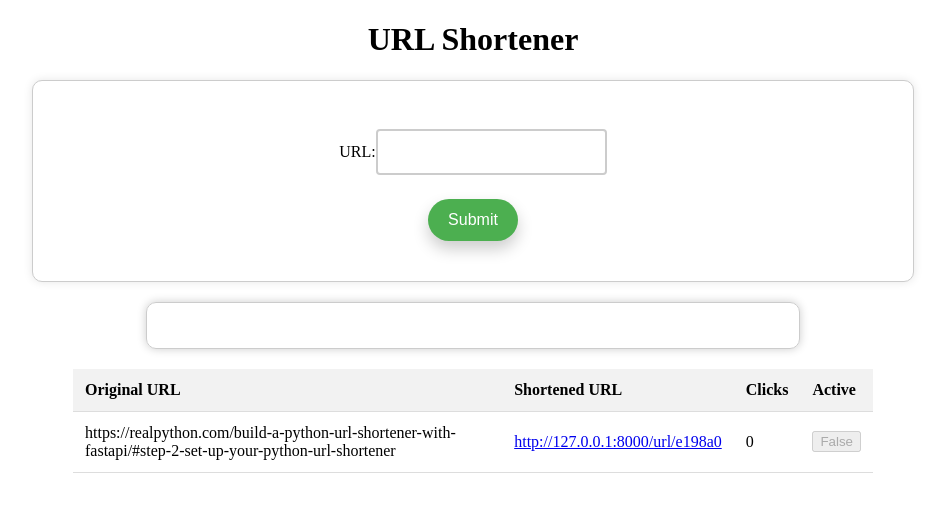
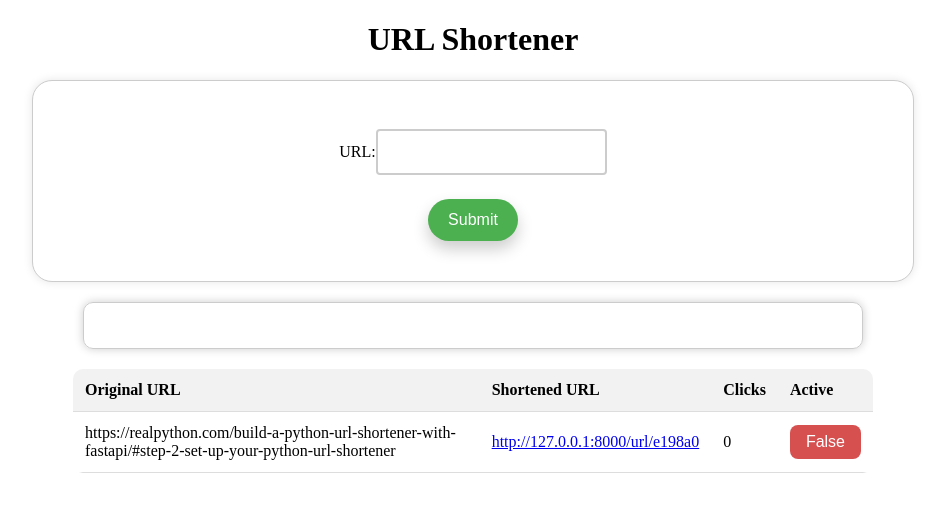
Before and after one commit to RoCode2000/url_shortener, a FastAPI app: page /url/ in a window 1280 px wide. Shown: the top 512 px of the page, without its empty margins (167-1112 px from the left). Run offline with FastAPI, Linux system fonts and the light colour scheme.

Commit message:
Added new UI for phones and website

```diff
--- a/templates/urlshort.html
+++ b/templates/urlshort.html
@@ -8,11 +8,43 @@
     <title>URL SHORTERNER</title>
 
     <style>
-        /* Style the form container */
+        @media screen and (max-width: 975px) {
+            #url-form {
+                width: 700px;
+            }
+        }
+
+        @media screen and (max-width: 875px) {
+            #url-form {
+                width: 600px;
+            }
+        }
+
+        @media screen and (max-width: 426px) {
+            #short-url {
+                font-size: 12px;
+            }
+
+            table {
+                display: block;
+                overflow-x: auto;
+                white-space: nowrap;
+            }
+        }
+
+        @media screen and (max-width: 375px) {
+            #short-url {
+                font-size: 10px;
+            }
+        }
+
+        h1 {
+            display: flex;
+            justify-content: center;
+        }
+
         .form-container {
             display: flex;
-            flex-direction: column;
-            align-items: center;
             justify-content: center;
         }
 
@@ -22,21 +54,14 @@
             margin-bottom: 16px;
         }
 
-        /* Style the H1 */
-        h1 {
-            display: flex;
-            justify-content: center;
-        }
-
         /* Style the form inputs */
-        form {
+        #url-form {
             display: flex;
             flex-direction: column;
             align-items: center;
-            justify-content: center;
             padding: 40px;
             border: 1px solid #ccc;
-            border-radius: 10px;
+            border-radius: 20px;
             box-shadow: 0 0 10px rgba(0, 0, 0, 0.1);
             background-color: #fff;
             width: 800px;
@@ -75,7 +100,7 @@
             border: 1px solid #ccc;
             padding: 10px;
             margin: 20px auto;
-            width: 50%;
+            width: 60%;
             text-align: center;
             border-radius: 10px;
             box-shadow: 0 0 10px rgba(0, 0, 0, 0.2);
@@ -90,6 +115,9 @@
         .table-container {
             margin: 0 auto;
             max-width: 800px;
+            border-collapse: collapse;
+            border-radius: 10px;
+            overflow: hidden;
         }
 
         table {
@@ -114,12 +142,36 @@
         tr:hover {
             background-color: #f5f5f5;
         }
+
+        button {
+            background-color: #4CAF50;
+            /* set the background color */
+            color: white;
+            /* set the font color */
+            font-size: 16px;
+            /* set the font size */
+            border-radius: 8px;
+            /* set the border radius to make the edges curved */
+            padding: 8px 16px;
+            /* set the padding to make the button bigger */
+            border: none;
+            /* remove the button border */
+            cursor: pointer;
+            /* add a pointer cursor on hover */
+        }
+
+        /* styles for hover state */
+        button:hover {
+            background-color: #3e8e41;
+            /* darken the background color on hover */
+        }
     </style>
 
 
 </head>
 
 <body>
+    <div class="container">
         <h1>URL Shortener</h1>
 
         <div class="form-container">
@@ -153,7 +205,8 @@
                         <td>{{ item.clicks }}</td>
                         <td>
                             {% if item.is_active == False %}
-                        <button id="{{item.short_url_key}}" disabled>{{item.is_active}}</button>
+                            <button id="{{item.short_url_key}}" disabled
+                                style="background-color: #d75050;">{{item.is_active}}</button>
                             {% else %}
                             <button id="{{item.short_url_key}}"
                                 onclick="disableButton('{{item.short_url_key}}')">{{item.is_active}}</button>
@@ -163,6 +216,7 @@
                     {% endfor %}
                 </tbody>
             </table>
+        </div>
     </div>
 
 
@@ -203,6 +257,7 @@
             const selectedButton = document.getElementById(url)
             selectedButton.innerText = "False"
             selectedButton.disabled = true
+            selectedButton.style.backgroundColor = "#d75050"
         }
     }
 
```
Also changed, not shown: url_shortener.db (added). Lines whose indentation alone changed are shown as unchanged.
